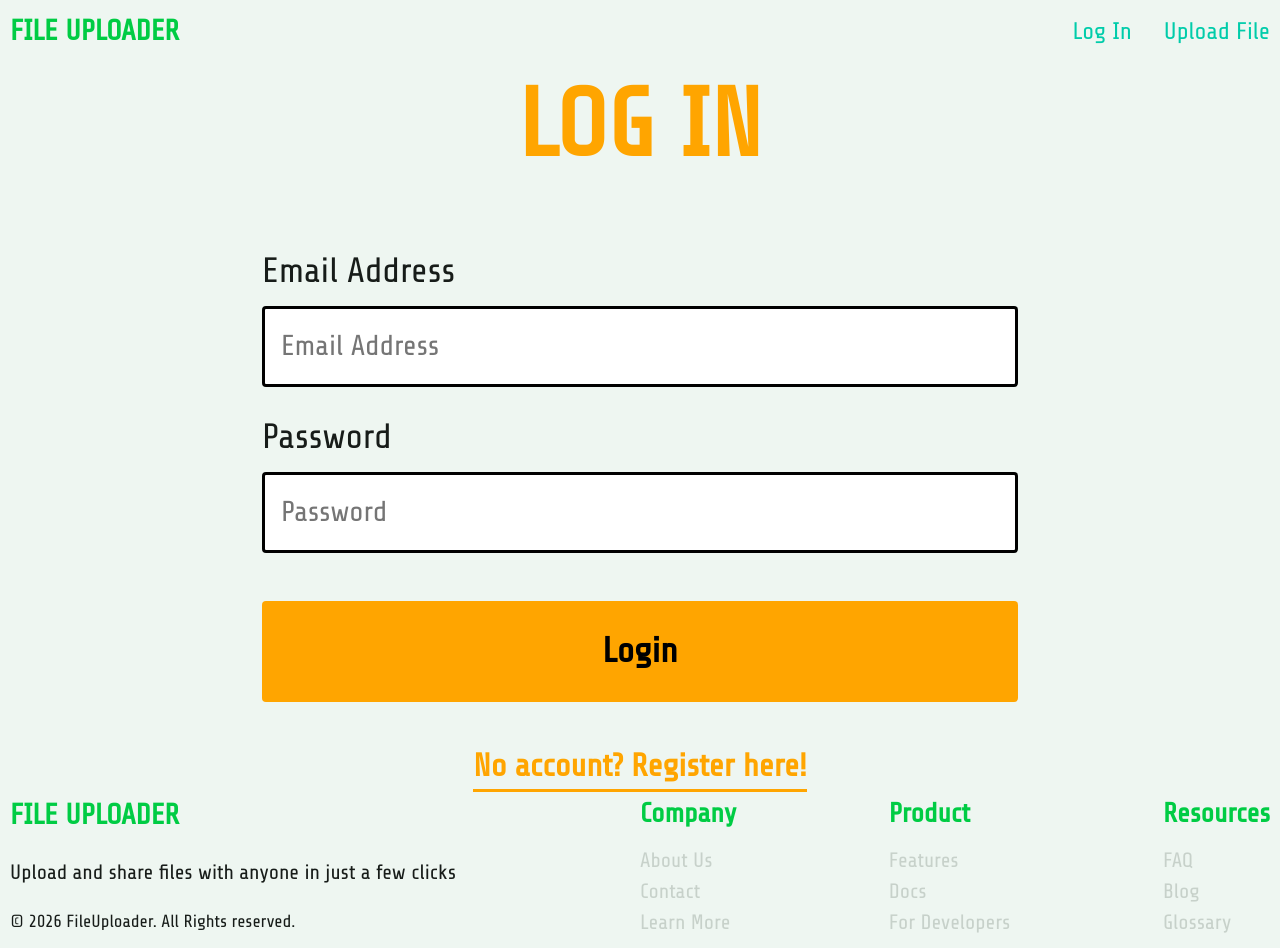
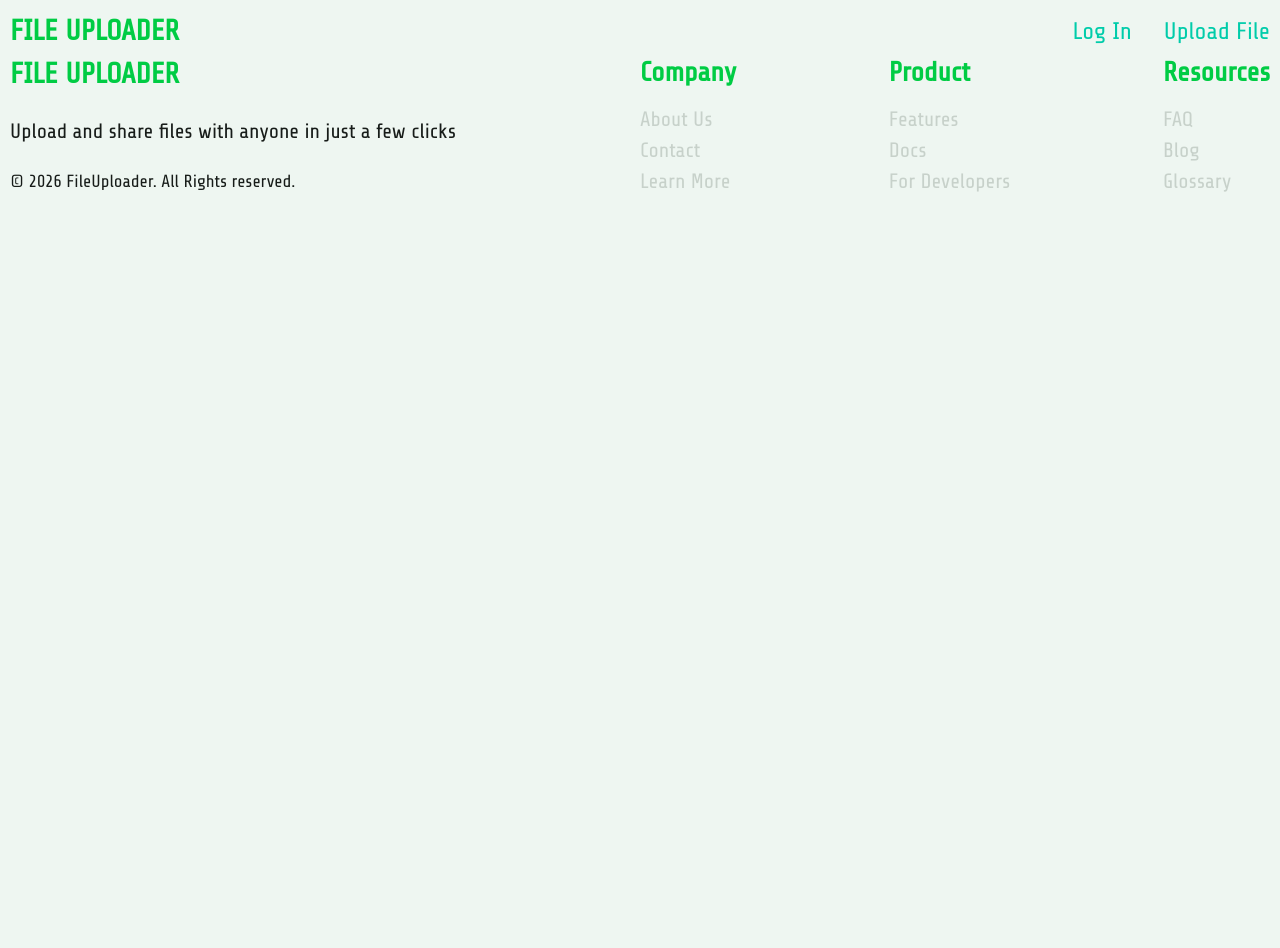
Before and after one commit to ulathincube/file-upload-client, a React (Vite) app: page /login in a window 1280 px wide. After the commit the page ends 800 px from the top, so only its background shows below. Built offline with nearby package versions, Linux system fonts and the light colour scheme.

Commit message:
Feat: add Auth component

```diff
--- a/src/pages/Login/Login.jsx
+++ b/src/pages/Login/Login.jsx
@@ -64,47 +64,7 @@ function Login() {
   return (
     <>
       <Header />
-      <h1 className={styles.heading}>Log In</h1>
-      <form className={styles.form} onSubmit={loginHandler}>
-        <div className={styles.group}>
-          <label className={styles.label} htmlFor="email">
-            Email Address
-          </label>
-          <input
-            id="email"
-            className={styles.field}
-            value={email}
-            type="email"
-            placeholder="Email Address"
-            name="email"
-            onChange={onEmailChange}
-          />
-        </div>
-        <div className={styles.group}>
-          <label className={styles.label} htmlFor="password">
-            Password
-          </label>
-          <input
-            id="password"
-            className={styles.field}
-            value={password}
-            type="password"
-            placeholder="Password"
-            name="password"
-            onChange={onPasswordChange}
-          />
-        </div>
-        <div className={styles.group}>
-          <Button className={styles.login} type="submit">
-            Login
-          </Button>
-        </div>
-      </form>
-      <div className={styles.flow}>
-        <Link className={styles.out} to="/register">
-          No account? Register here!
-        </Link>
-      </div>
+
       <Footer />
     </>
   );
```
Also changed, not shown: src/components/Auth/Auth.jsx (added), src/components/Auth/Auth.module.css (added), src/components/Auth/index.js (added).
